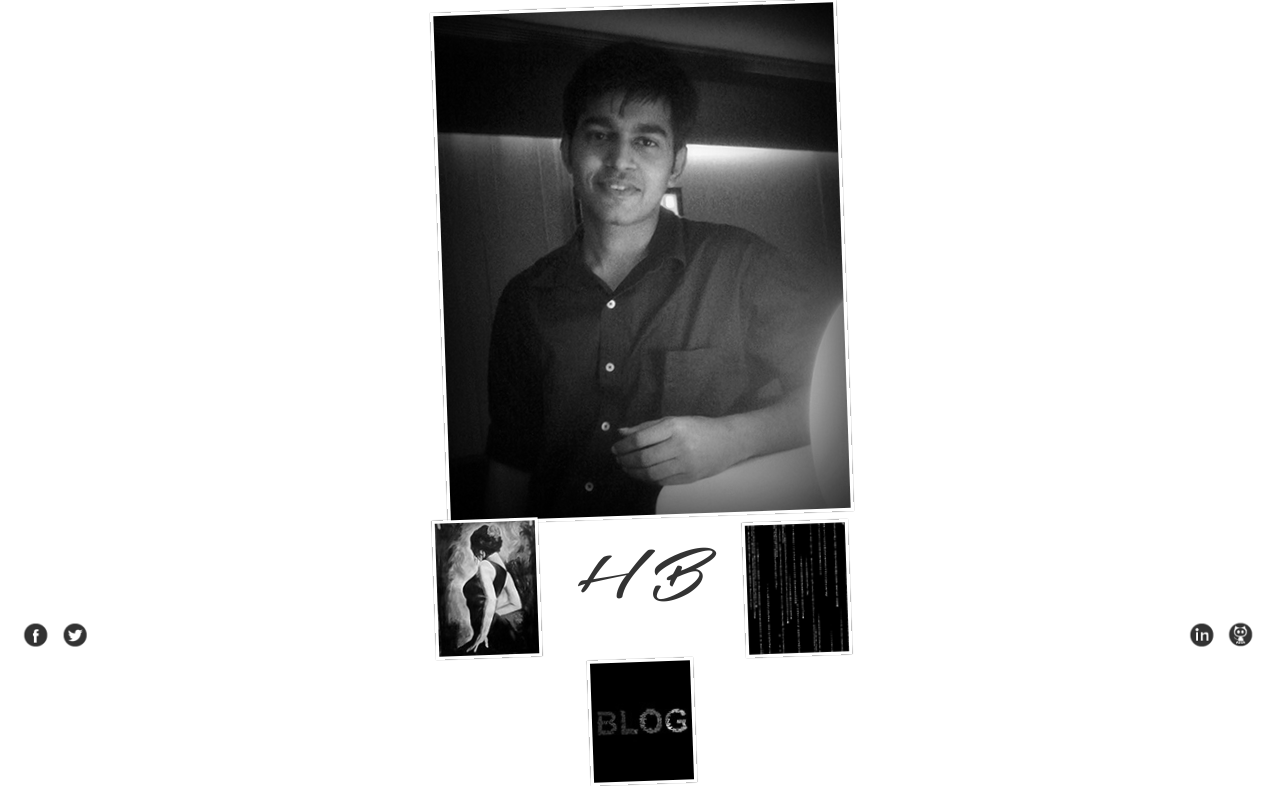
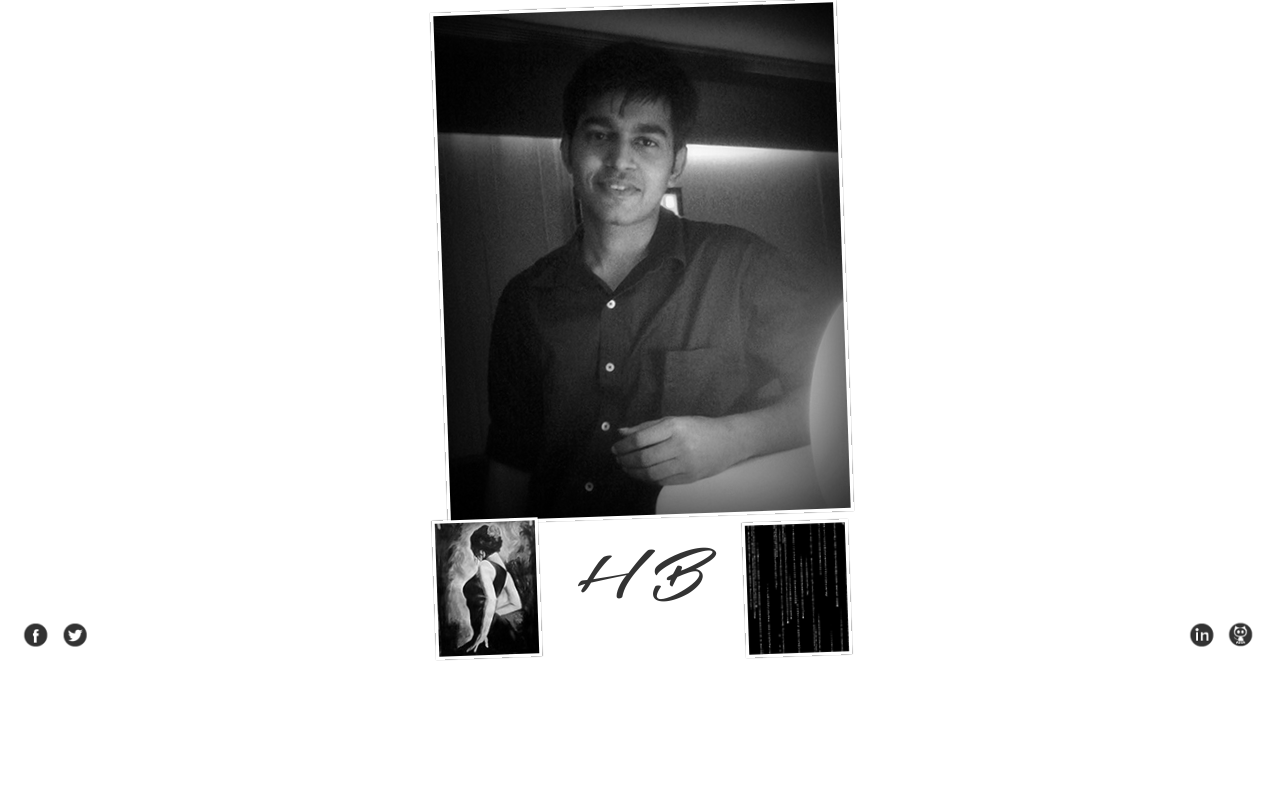
Before and after one commit to hash113/hash113.github.io, a PHP site: page / in a window 1280 px wide. Shown: the part 127-913 px from the top of the page. After the commit the page ends 788 px from the top, so only its background shows below. Run offline with PHP 8.4, Linux system fonts and the light colour scheme; some web fonts are replaced.

Commit message:
blog term removed

```diff
--- a/css/style_new.css
+++ b/css/style_new.css
@@ -36,7 +36,7 @@ z-index: 9999;
     float: none;
 }
 .img {
-    height: 25%;
+    height: 35%;
     margin-bottom: 1px;
     margin-left: 4px;
     -webkit-transform: rotate(-2deg);
--- a/index.html
+++ b/index.html
@@ -31,7 +31,7 @@
                 <a href="creativity.html"><img src="images/sketches/hart.jpg"  id="art" class="img" ></a>
                 <div class="display name" id="center-div">H B</div>
                 <a href="programming.html"><img src="images/matriximage.png"  id="programming" class="img"></a><br>
-                <a href="blog.html"><img src="images/hblog.png"  id="blog" class="img"></a>
+                <!-- <a href="blog.html"><img src="images/hblog.png"  id="blog" class="img"></a> -->
 
                 <div class="left">
                 <a href="https://www.facebook.com/theharshbhatia"><img src="images/ffb.png"  class="socialimg "></a>
--- a/js/script.js
+++ b/js/script.js
@@ -23,7 +23,7 @@ function loader() {
     $('#programming').hover(function() {
             $(".fullimage").stop(true, false).attr("src", "images/wallpaper_mat.png");
             $(".fullimage").fadeIn(700);
-            $(".display").text("Projects ");
+            $(".display").text("Tech. ");
             $(".name").css('color', 'green');
         },
         function() {
```
